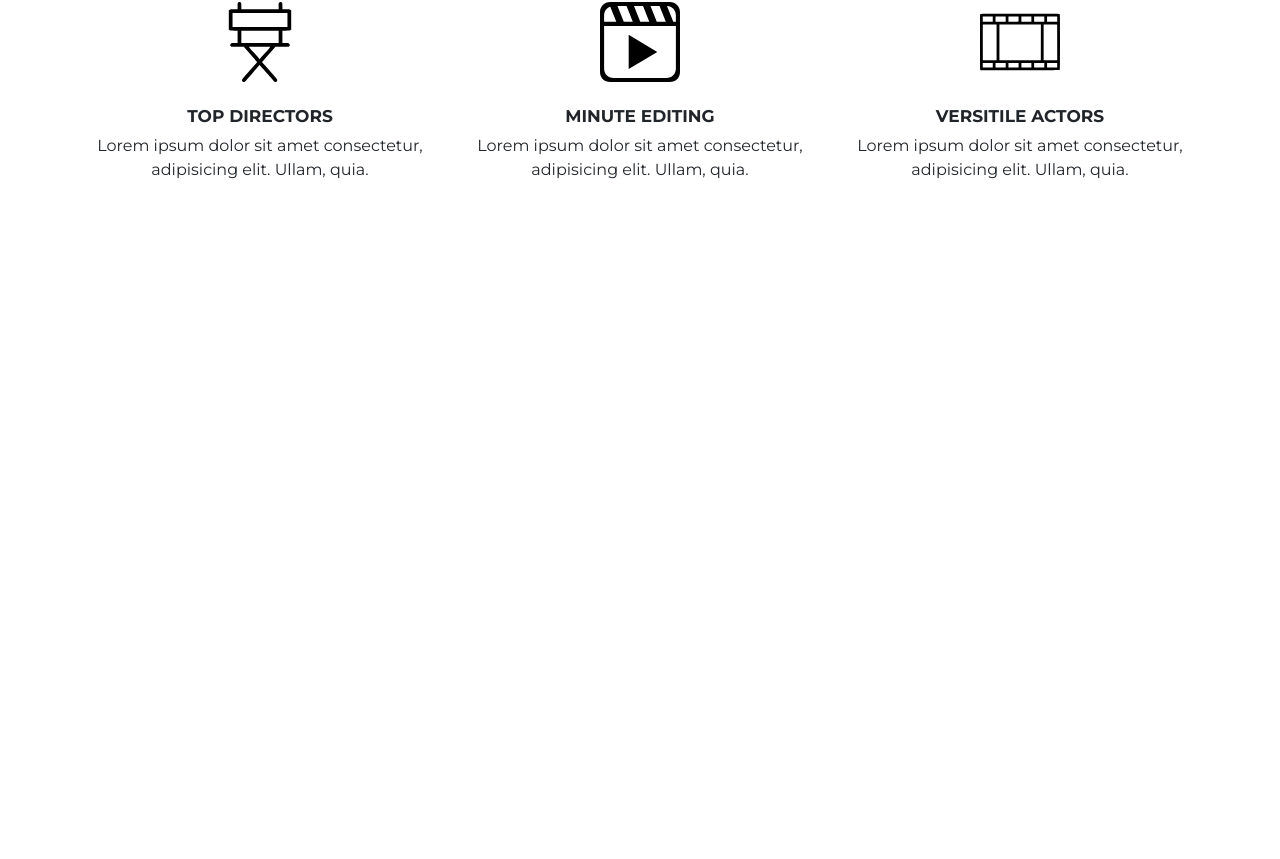
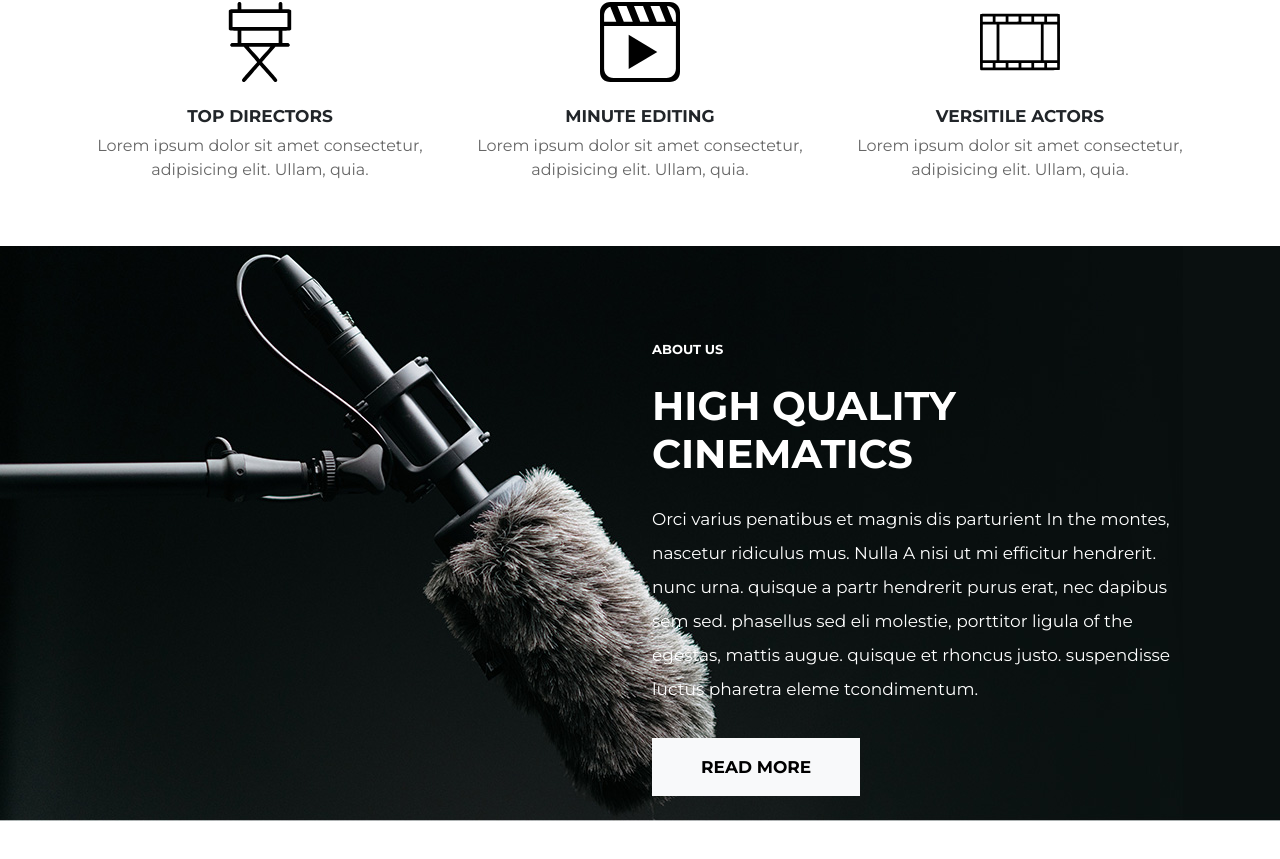
Before and after one commit to DavideGila/proj-html-vuejs, a Vue app: page / in a window 1280 px wide. Shown: the part 447-1306 px from the top of the page. Before the commit the page ends 800 px from the top, so only its background shows below. Built offline with nearby package versions, Linux system fonts and the light colour scheme.

Commit message:
created second section with style

```diff
--- a/src/components/MainComponent.vue
+++ b/src/components/MainComponent.vue
@@ -1,11 +1,12 @@
 <template>
     <main>
+        <!-- First Section -->
         <section>
             <div class="container">
                 <h4 class="text-center text-uppercase">Pelicula Studio</h4>
                 <h2 class="text-center text-uppercase">This is what we do</h2>
                 <!-- Cards -->
-                <div class="row">
+                <div class="row mb-5">
                     <div class="col-4 text-center">
                         <div class="py-4">
                             <img :src="store.firstSection.firstimg" alt="" style="width: 80px; height: 80px;">
@@ -75,6 +76,25 @@
                 </div>
             </div>
         </section>
+
+        <!-- Second Section -->
+        <section class="bg-second-section">
+            <div class="container">
+                <div class="row text-white">
+                    <div class="col-6"></div>
+                    <div class="col-6 my-5 py-5 align-items-center">
+                        <h4 class="text-uppercase mb-4">About us</h4>
+                        <h2 class="text-uppercase mb-4">High quality cinematics</h2>
+                        <p class="lh-lg">Orci varius penatibus et magnis dis parturient In the montes, nascetur ridiculus mus. Nulla
+                            A nisi ut mi efficitur hendrerit. nunc urna. quisque a partr hendrerit purus erat, nec dapibus
+                            sem sed. phasellus sed eli molestie, porttitor ligula of the egestas, mattis augue. quisque et
+                            rhoncus justo. suspendisse luctus pharetra eleme tcondimentum.
+                        </p>
+                        <button class="btn btn-light text-uppercase rounded-0 p-3 px-5 my-3">Read More</button>
+                    </div>
+                </div>
+            </div>
+        </section>
     </main>
 </template>
 
@@ -107,4 +127,25 @@ h6 {
     font-size: 17px;
     font-weight: 700;
 }
+
+.col-4 p {
+    color: var(--global-palette3);
+}
+
+.bg-second-section {
+    background-image: url('/images/About-Us.jpg');
+    background-repeat: no-repeat;
+    background-size: auto;
+}
+
+.col-6 button {
+    font-size: 17px;
+    font-weight: 700;
+    line-height: 24px;
+}
+
+.col-6 p {
+    font-size: 17px;
+    font-weight: 400;
+}
 </style>
```
